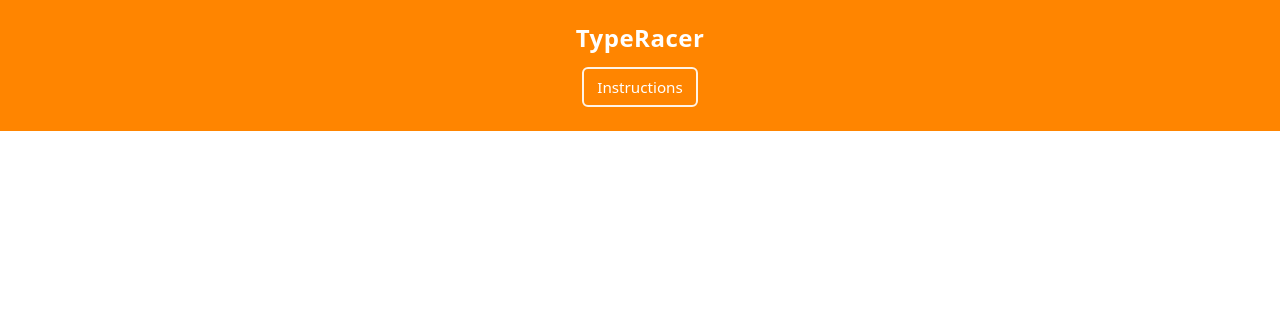
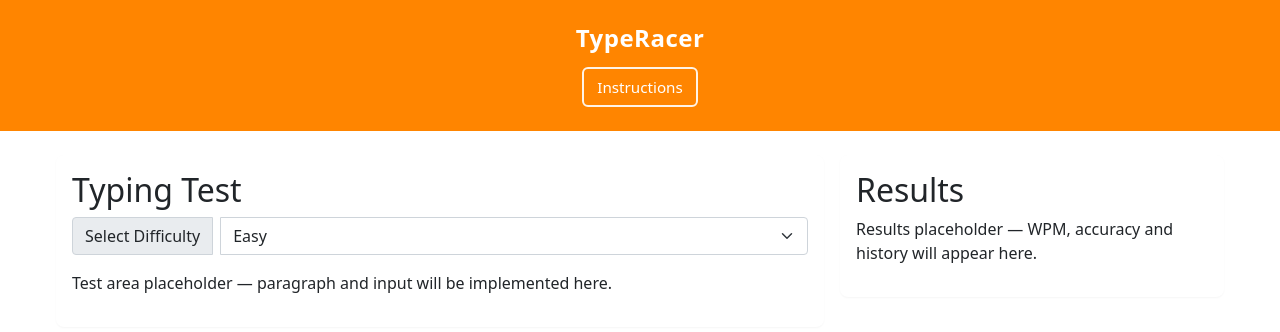
Before and after one commit to sheenaanto/Type-Racer, a plain HTML site: page index.html in a window 1280 px wide. Drawn offline with nearby package versions, Linux system fonts and the light colour scheme.

Commit message:
Add main layout structure with typing test and results sections

```diff
--- a/index.html
+++ b/index.html
@@ -58,6 +58,48 @@
           min-height: 88px;
         }
       }
+      /* Main grid for test area and results */
+      .main {
+        max-width: 1200px;
+        margin: 1.5rem auto;
+        padding: 0 1rem;
+      }
+      /* Make input groups inside the left column fill available width
+         and keep label and select on the same line */
+      .main-left .input-group {
+        width: 100%;
+        max-width: 100%;
+        display: flex;
+        flex-wrap: nowrap; /* prevent label and select from wrapping */
+        align-items: center;
+        gap: 0.5rem;
+      }
+      .main-left .input-group .input-group-text {
+        white-space: nowrap; /* keep the label on one line */
+        flex: 0 0 auto;
+      }
+      .main-left .input-group .form-select {
+        flex: 1 1 auto; /* let the select fill remaining width */
+        min-width: 0; /* allow shrinking in flexbox */
+      }
+      .grid {
+        display: grid;
+        grid-template-columns: 1fr;
+        gap: 1rem;
+      }
+      .main-left,
+      .main-right {
+        background: #fff;
+        border-radius: 8px;
+        padding: 1rem;
+        box-shadow: 0 1px 2px rgba(0, 0, 0, 0.04);
+      }
+      @media (min-width: 768px) {
+        .grid {
+          grid-template-columns: 2fr 1fr; /* left:two-thirds, right:one-third */
+          align-items: start;
+        }
+      }
     </style>
   </head>
   <body>
@@ -69,6 +111,44 @@
         </button>
       </div>
     </header>
+    <main class="main" id="main">
+      <div class="grid">
+        <section class="main-left" id="testArea" aria-labelledby="test-heading">
+          <h2 id="test-heading">Typing Test</h2>
+          <!-- Difficulty selector (Bootstrap input-group) -->
+          <div class="input-group mb-3">
+            <label class="input-group-text" for="difficultySelect"
+              >Select Difficulty</label
+            >
+            <select
+              class="form-select"
+              id="difficultySelect"
+              aria-label="Select difficulty"
+            >
+              <option value="easy">Easy</option>
+              <option value="medium">Medium</option>
+              <option value="hard">Hard</option>
+            </select>
+          </div>
+          <!-- Placeholder: test UI (paragraph, input, controls) will go here -->
+          <p class="muted">
+            Test area placeholder — paragraph and input will be implemented
+            here.
+          </p>
+        </section>
+        <aside
+          class="main-right"
+          id="resultsArea"
+          aria-labelledby="results-heading"
+        >
+          <h2 id="results-heading">Results</h2>
+          <!-- Placeholder: results, WPM, accuracy, history -->
+          <p class="muted">
+            Results placeholder — WPM, accuracy and history will appear here.
+          </p>
+        </aside>
+      </div>
+    </main>
     <!-- Js for the bootstrap -->
     <script src="https://cdn.jsdelivr.net/npm/bootstrap@5.1.0/dist /js/bootstrap.min.js"></script>
     <!-- fontawesome -->
```
